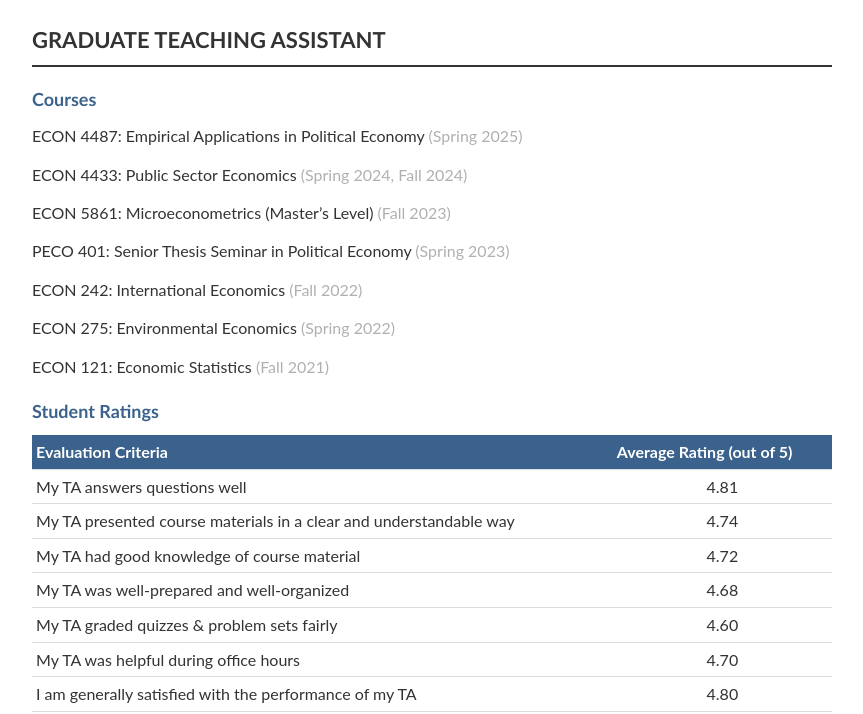
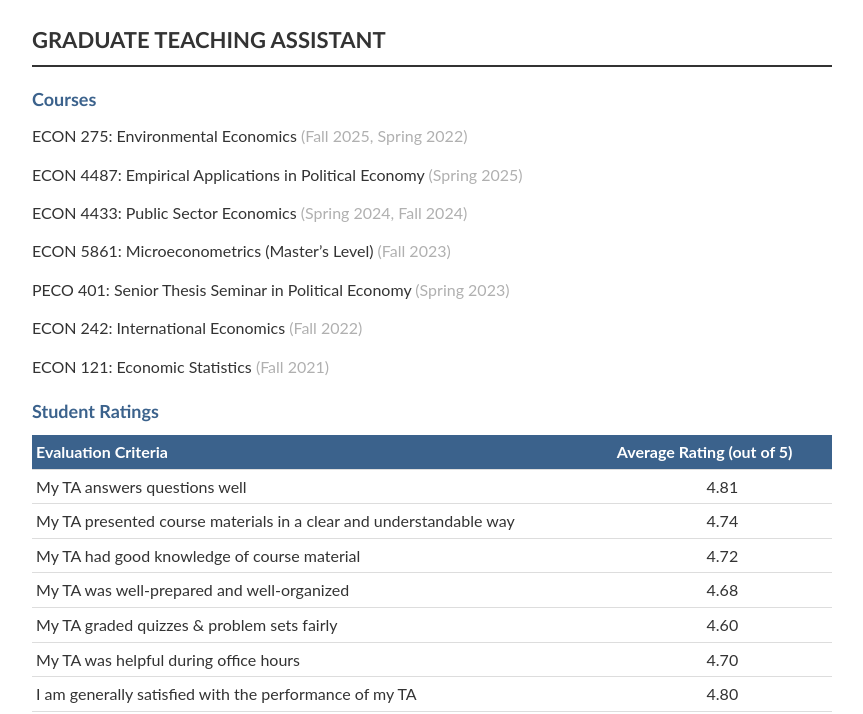
Before and after one commit to jfebersole/docs, a plain HTML site: page teaching.html in a window 1280 px wide. Shown: the part 78-792 px from the top of the page, without its empty margins (208-1071 px from the left). Drawn offline with Linux system fonts and the light colour scheme.

Commit message:
Update teaching.html

```diff
--- a/teaching.html
+++ b/teaching.html
@@ -24,12 +24,12 @@
     <section id="content">
         <h2>GRADUATE TEACHING ASSISTANT</h2>
         <h3>Courses</h3>
+        <p>ECON 275: Environmental Economics <span style="color: #b0b0b0;">(Fall 2025, Spring 2022)</span></p>
         <p>ECON 4487: Empirical Applications in Political Economy <span style="color: #b0b0b0;">(Spring 2025)</span></p>
         <p>ECON 4433: Public Sector Economics <span style="color: #b0b0b0;">(Spring 2024, Fall 2024)</span></p>
         <p>ECON 5861: Microeconometrics (Master’s Level) <span style="color: #b0b0b0;">(Fall 2023)</span></p>
         <p>PECO 401: Senior Thesis Seminar in Political Economy <span style="color: #b0b0b0;">(Spring 2023)</span></p>
         <p>ECON 242: International Economics <span style="color: #b0b0b0;">(Fall 2022)</span></p>
-        <p>ECON 275: Environmental Economics <span style="color: #b0b0b0;">(Spring 2022)</span></p>
         <p>ECON 121: Economic Statistics <span style="color: #b0b0b0;">(Fall 2021)</span></p>
         <div class="summary-section">
           <h3>Student Ratings</h3>
```
